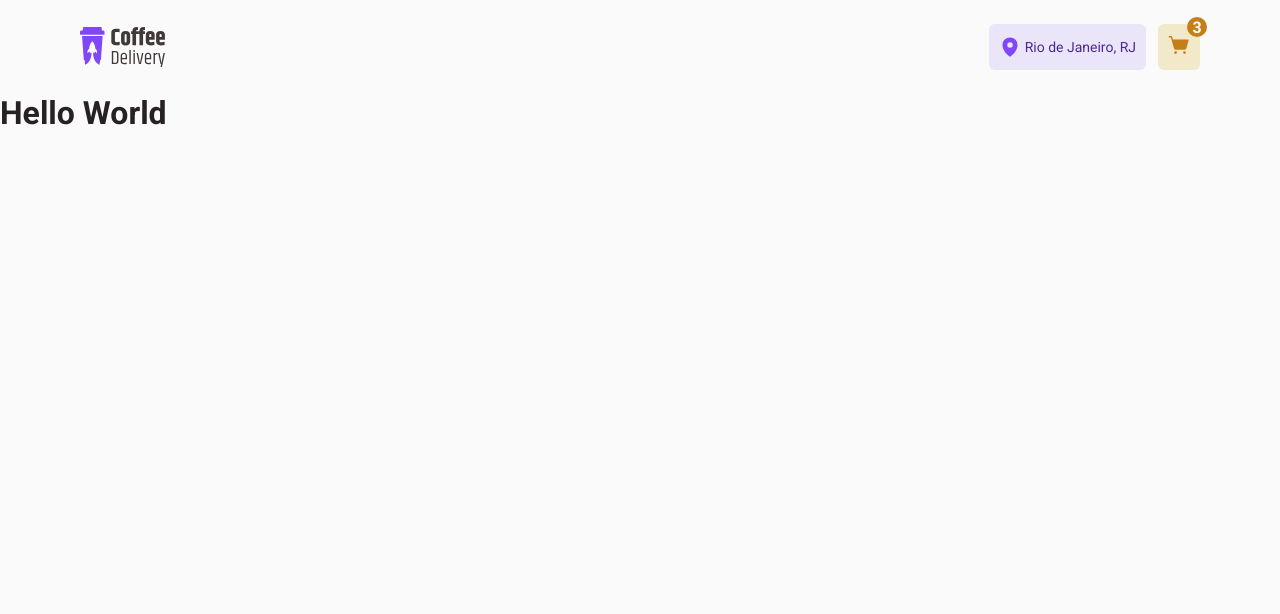
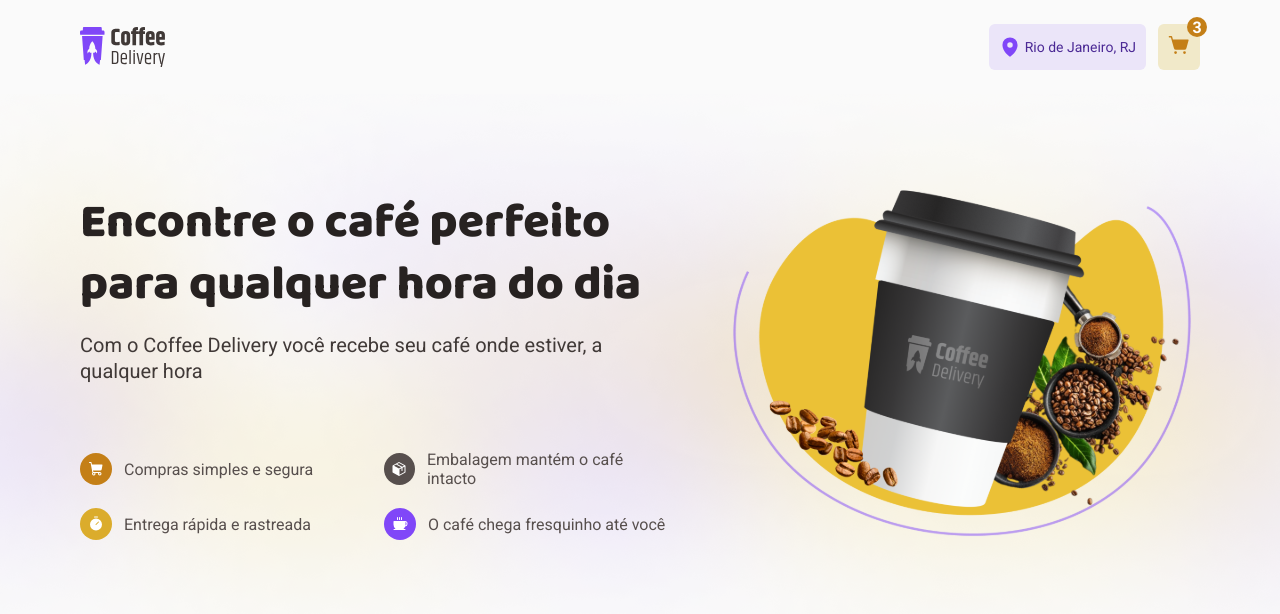
Before and after one commit to lucasmfg7/coffee-delivery, a Next.js app: page / in a window 1280 px wide. Shown: the top 614 px of the page. Built offline with nearby package versions, Linux system fonts and the light colour scheme.

Commit message:
Feat: Componente Hero

```diff
--- /dev/null
+++ b/src/components/hero/index.tsx
@@ -0,0 +1,84 @@
+import React from "react";
+import * as S from "./styles";
+import Image from "next/image";
+
+import coffeeImage from "@/assets/coffee.svg";
+import { Coffee, Package, ShoppingCart, Timer } from "@phosphor-icons/react";
+import { Baloo_2 } from "next/font/google";
+import { useTheme } from "styled-components";
+
+const baloo_2 = Baloo_2({
+  weight: ["700", "800"],
+  subsets: ["latin"],
+});
+
+export const Hero = () => {
+  const { colors } = useTheme();
+
+  const itensContent = [
+    {
+      text: "Compras simples e segura",
+      color: colors.yellowDark,
+      icon: <ShoppingCart size={16} weight="fill" color={colors.white} />,
+    },
+    {
+      text: "Embalagem mantém o café intacto",
+      color: colors.base.text,
+      icon: <Package size={16} weight="fill" color={colors.white} />,
+    },
+    {
+      text: "Entrega rápida e rastreada",
+      color: colors.yellow,
+      icon: <Timer size={16} weight="fill" color={colors.white} />,
+    },
+    {
+      text: "O café chega fresquinho até você",
+      color: colors.purple,
+      icon: <Coffee size={16} weight="fill" color={colors.white} />,
+    },
+  ];
+
+  return (
+    <S.HeroContainer>
+      <S.HeroContent>
+        <S.LeftContent>
+          <h2 className={baloo_2.className}>
+            Encontre o café perfeito para qualquer hora do dia
+          </h2>
+          <p>
+            Com o Coffee Delivery você recebe seu café onde estiver, a qualquer
+            hora
+          </p>
+          <S.ItensContent>
+            {itensContent.map((item) => (
+              <ItemContent
+                key={item.text}
+                text={item.text}
+                color={item.color}
+                icon={item.icon}
+              />
+            ))}
+          </S.ItensContent>
+        </S.LeftContent>
+        <S.RightContent>
+          <Image src={coffeeImage} alt="" />
+        </S.RightContent>
+      </S.HeroContent>
+    </S.HeroContainer>
+  );
+};
+
+interface ItemContentProps {
+  text: string;
+  color: string;
+  icon: JSX.Element;
+}
+
+export const ItemContent = ({ text, color, icon }: ItemContentProps) => {
+  return (
+    <S.ItemContent>
+      <S.Icon color={color}>{icon}</S.Icon>
+      <span>{text}</span>
+    </S.ItemContent>
+  );
+};
--- /dev/null
+++ b/src/components/hero/styles.ts
@@ -0,0 +1,74 @@
+import styled from "styled-components";
+
+import heroBackground from "@/assets/hero-background.png";
+
+export const HeroContainer = styled.section`
+  height: 34rem;
+  background-image: url(${heroBackground.src});
+  background-size: cover;
+  background-repeat: no-repeat;
+  background-position: center center;
+  display: flex;
+  justify-content: center;
+`;
+
+export const HeroContent = styled.div`
+  width: 100%;
+  max-width: 70rem;
+  display: flex;
+  align-items: center;
+  justify-content: space-between;
+  gap: 3.5rem;
+`;
+
+export const LeftContent = styled.div`
+  display: flex;
+  flex-direction: column;
+  gap: 1rem;
+
+  h2 {
+    font-size: 3rem;
+    font-weight: 800;
+    line-height: 130%;
+  }
+
+  p {
+    font-size: 1.25rem;
+    font-weight: 400;
+    line-height: 1.625rem;
+  }
+`;
+
+export const ItensContent = styled.div`
+  display: grid;
+  grid-template-columns: repeat(2, 1fr);
+  margin-top: 3.125rem;
+  gap: 1.25rem;
+`;
+
+export const ItemContent = styled.div`
+  display: flex;
+  align-items: center;
+  gap: 0.75rem;
+
+  span {
+    font-size: 1rem;
+    font-weight: 500;
+  }
+`;
+
+interface IconProps {
+  color: string;
+}
+
+export const Icon = styled.div<IconProps>`
+  display: flex;
+  justify-content: center;
+  align-items: center;
+  height: 32px;
+  width: 32px;
+  border-radius: 50%;
+  background-color: ${({ color }) => color};
+`;
+
+export const RightContent = styled.div``;
--- a/src/components/index.ts
+++ b/src/components/index.ts
@@ -1 +1,2 @@
 export * from "./header";
+export * from "./hero";
--- a/src/pages/index.tsx
+++ b/src/pages/index.tsx
@@ -1,3 +1,4 @@
+import { Hero } from "@/components";
 import Head from "next/head";
 
 export default function Home() {
@@ -10,7 +11,7 @@
       </Head>
 
       <main>
-        <h1>Hello World</h1>
+        <Hero />
       </main>
     </>
   );
```
Also changed, not shown: src/assets/coffee.svg (added), src/assets/hero-background.png (added).
